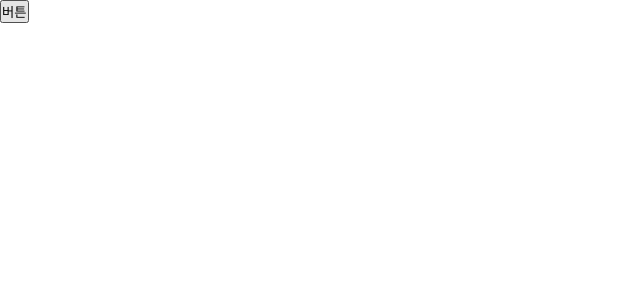
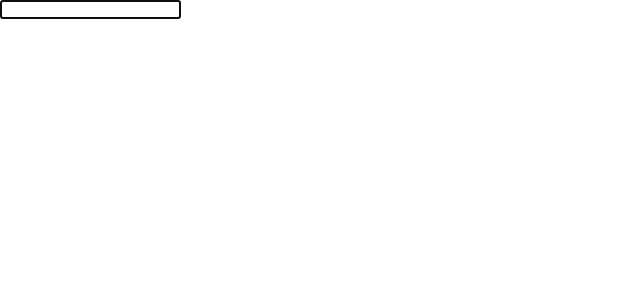
Before and after one commit to aajy/react, a React (Create React App) app: page / in a window 1280 px wide. Shown: the top 300 px of the page, without its empty margins (0-640 px from the left). Built offline with nearby package versions, Linux system fonts and the light colour scheme.

Commit message:
useRef 사용예시1. 마운트 시 input focus 주기

```diff
--- a/src/App.jsx
+++ b/src/App.jsx
@@ -1,18 +1,15 @@
-import { useRef, useState } from 'react';
+import { useEffect, useRef } from 'react';
 import './App.scss';
 export default function App() {
 	console.log('render');
-	const [Num2, setNum2] = useState(0);
-	let num1 = useRef(0);
-	const handleClick = () => {
-		num1.current++;
-		setNum2(Num2 + 1);
-		console.log('num1', num1.current);
-		console.log('num2', Num2);
-	};
+	let inputRef = useRef(0);
+
+	useEffect(() => {
+		inputRef.current.focus();
+	}, []);
 	return (
 		<>
-			<button onClick={handleClick}>버튼</button>
+			<input type='text' ref={inputRef} />
 		</>
 	);
 }
```
